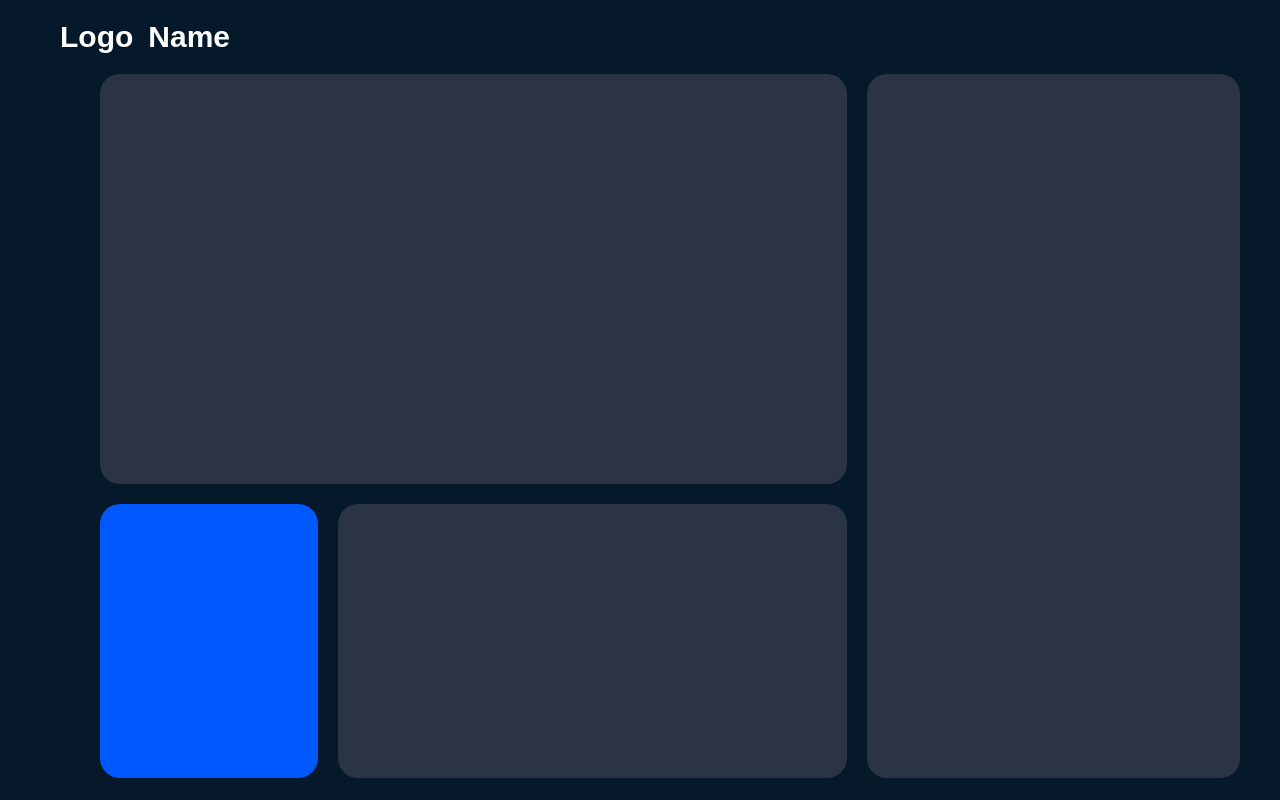
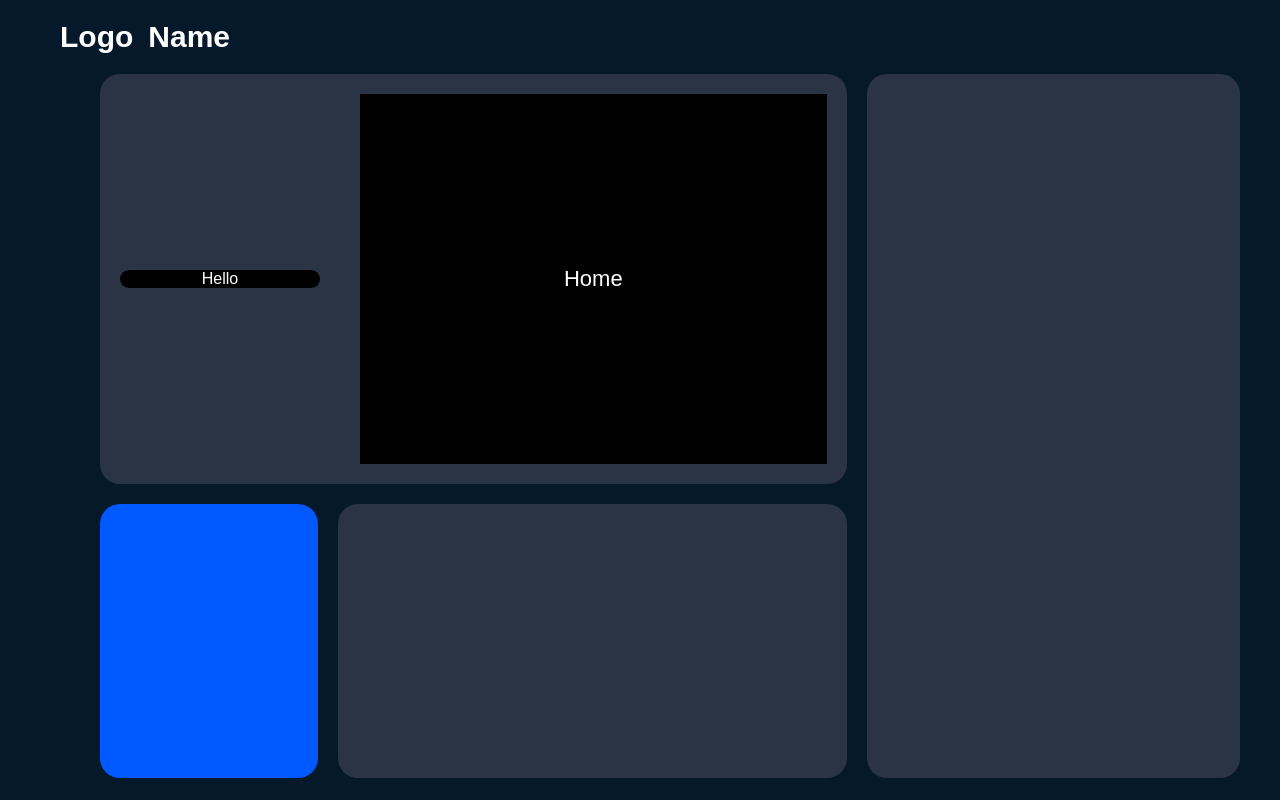
Before and after one commit to jto-d/hackprinceton-23, a React (Create React App) app: page / in a window 1280 px wide. Built offline with nearby package versions, Linux system fonts and the light colour scheme.

Commit message:
source merge

```diff
--- a/src/Home.js
+++ b/src/Home.js
@@ -38,6 +38,8 @@ const VertBlock = styled.div`
 `
 
 const LongBlock = styled.div`
+  display: flex;
+  flex-direction: row;
   width: 100%;
   height: 60vh;
   border-radius: 20px;
@@ -61,12 +63,37 @@ const StyledInfo = styled.div`
   background-color: #2b3445;
 `
 
+const StyledInfoP = styled.p`
+  display: flex;
+  font-size: 22px;
+  z-index: 100;
+  background-color: rgba(0, 0, 0, 1);
+  margin: 20px;
+  height: auto;
+  width: 70%;
+  justify-content: center;
+  align-items: center;
+`
+
+const StyledPicture = styled.a`
+  display: flex;
+  width: 30%;
+  height: auto;
+  background-color: black;
+  border-radius: 20px;
+  margin: auto 20px;
+  justify-content: center;
+`
+
 const Home = () => {
   return (
     <StyledContainer>
       <StyledSection>
         <StyledLeft>
-          <LongBlock></LongBlock>
+          <LongBlock>
+            <StyledPicture> Hello </StyledPicture>
+            <StyledInfoP> Home </StyledInfoP>
+          </LongBlock>
           <StyledBottom>
             <StyledUpload></StyledUpload>
             <StyledInfo></StyledInfo>
```
